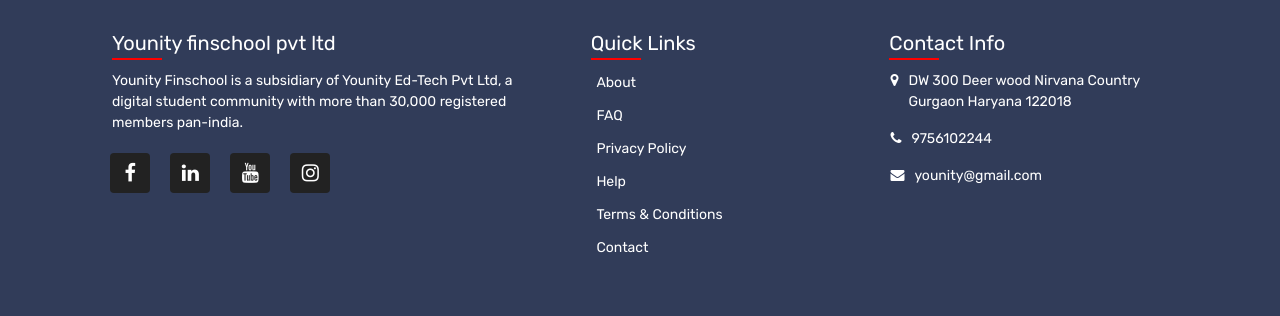
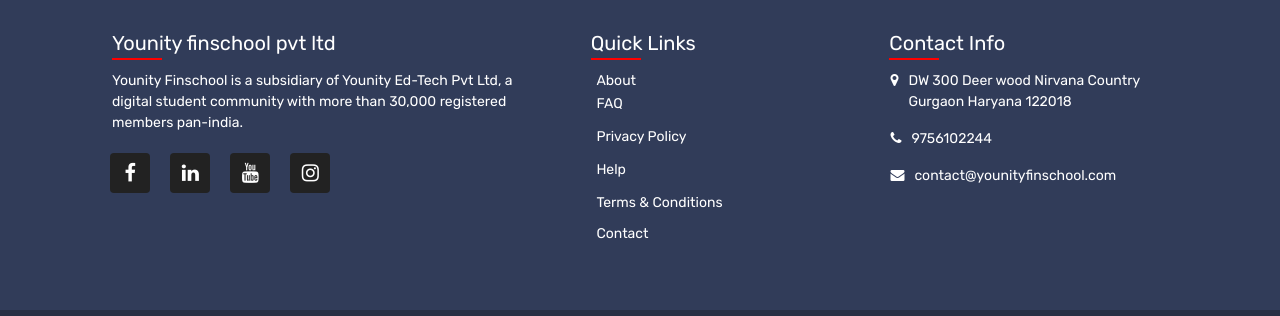
Before and after one commit to Ritwik880/Younity, a React (Create React App) app: page / in a window 1280 px wide. Shown: the part 2948-3264 px from the top of the page. Built offline with nearby package versions, Linux system fonts and the light colour scheme.

Commit message:
contact email chnaged and footer links upfated

```diff
--- a/src/components/Contact.js
+++ b/src/components/Contact.js
@@ -126,7 +126,7 @@
                         <div className="col-md-5 col-lg-4 m-15px-tb mobileView">
                             <div className="contact-name">
                                 <h5>Mail</h5>
-                                <p>younity@gmail.com</p>
+                                <p>contact@younityfinschool.com</p>
                             </div>
                             <div className="contact-name">
                                 <h5>Visit Our Office</h5>
--- a/src/components/Footer.js
+++ b/src/components/Footer.js
@@ -1,4 +1,5 @@
 import React from 'react'
+import { BrowserRouter as Router, Link } from 'react-router-dom';
 import '../footer.css'
 // import { FontAwesomeIcon } from '@fortawesome/react-fontawesome'
 const Footer = () => {
@@ -19,12 +20,18 @@
                     <div className="sec quickLinks">
                         <h2>Quick Links</h2>
                         <ul>
-                            <li><a href="#">About</a></li>
+                            <Link to='/about' className='footerLink'>
+                                <li>About</li>
+                            </Link>
+
                             <li><a href="#">FAQ</a></li>
                             <li><a href="#">Privacy Policy</a></li>
                             <li><a href="#">Help</a></li>
                             <li><a href="#">Terms & Conditions</a></li>
-                            <li><a href="#">Contact</a></li>
+                            <Link to='/contact' className='footerLink'>
+                                <li>Contact</li>
+                            </Link>
+
                         </ul>
                     </div>
                     <div className="sec contact">
@@ -43,7 +50,7 @@
                             <li>
                                 <span><i className="fa fa-envelope" aria-hidden='true'></i></span>
 
-                               <p><a href="mailto:younity@gmail.com">younity@gmail.com</a></p>
+                                <p><a href="mailto:contact@younityfinschool.com">contact@younityfinschool.com</a></p>
                             </li>
                         </ul>
                     </div>
--- a/src/firebase.js
+++ b/src/firebase.js
@@ -1,12 +1,12 @@
 import firebase from 'firebase/compat/app'
 import 'firebase/compat/firestore';
 let config = {
-    apiKey: "AIzaSyBorqXshDGuQZvP_FEniW1i6fes7H5qZ1c",
-    authDomain: "younity-d2232.firebaseapp.com",
-    projectId: "younity-d2232",
-    storageBucket: "younity-d2232.appspot.com",
-    messagingSenderId: "489117580945",
-    appId: "1:489117580945:web:4f63ab057695f5c1a9c930"
+    apiKey: "AIzaSyBU6ZoQocrpnS5-lp9CkFeeOJXWItyfeaQ",
+    authDomain: "younity-631fd.firebaseapp.com",
+    projectId: "younity-631fd",
+    storageBucket: "younity-631fd.appspot.com",
+    messagingSenderId: "4603573780",
+    appId: "1:4603573780:web:8b19cab5b424314a005901"
 };
 firebase.initializeApp(config)
 var db = firebase.firestore();
--- a/src/footer.css
+++ b/src/footer.css
@@ -89,6 +89,12 @@
 .quickLinks ul li a:hover{
     color: #fff;
 }
+.quickLinks .footerLink{
+    text-decoration: none;
+    color: #fff;
+    padding: 5px 0 !important;
+    font-size: 14px;
+}
 .contact{
     width: calc(35% - 60px);
     margin-right: 0 !important;
```
Also changed, not shown: 1 other file (tests, documents, lock files or other folders).
